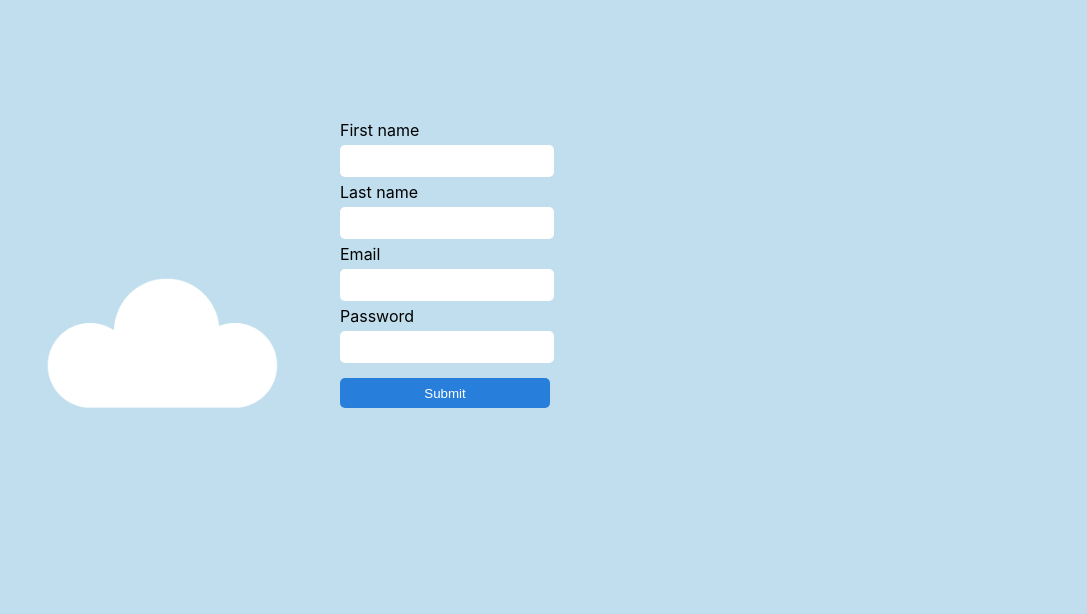
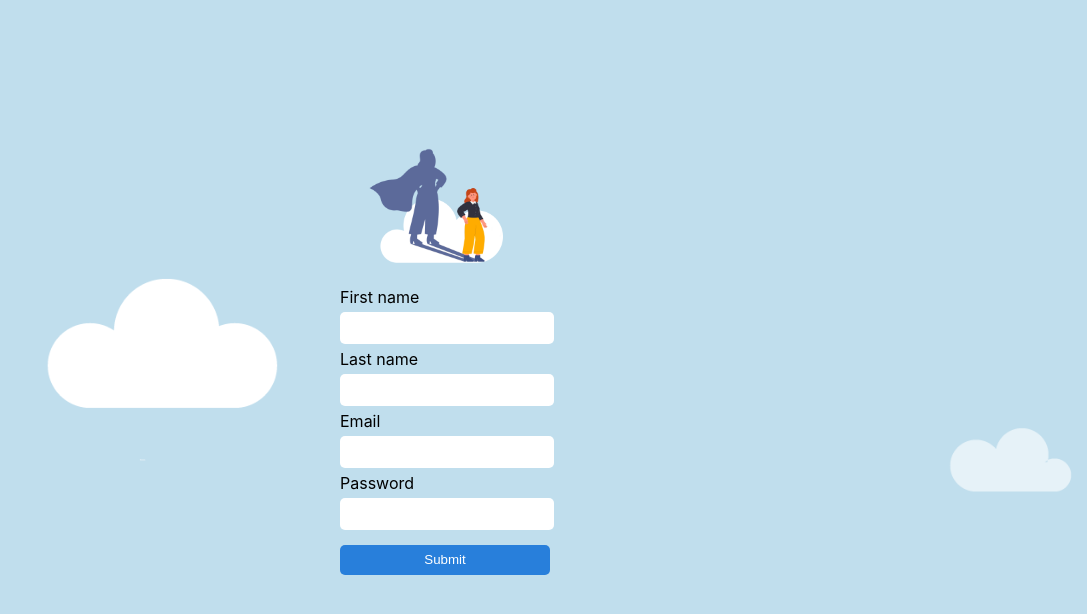
Before and after one commit to LinaAdamsson/final-project-frontend, a React (Create React App) app: page /register in a window 1280 px wide. Shown: the top 614 px of the page, without its empty margins (193-1280 px from the left). Built offline with nearby package versions, Linux system fonts and the light colour scheme; a web font is replaced by a local one.

Commit message:
Added avatar to registerform comp.

```diff
--- a/src/components/RegisterForm.js
+++ b/src/components/RegisterForm.js
@@ -4,6 +4,7 @@ import { useNavigate } from 'react-router-dom';
 import { user } from 'reducers/user';
 import { API_URL } from 'utils/urls';
 import { FormWrapper, InputForm, InputLabel, Button } from 'styles/FormStyle';
+import { UserAvatar } from 'styles/UserPage';
 
 const RegisterForm = () => {
   const [firstName, setFirstName] = useState('');
@@ -53,7 +54,13 @@ const RegisterForm = () => {
       })
   }
   return (
-    <FormWrapper>
+    <FormWrapper
+      style={{
+        flexWrap: 'wrap',
+        flexDirection: 'column',
+        alignItems: 'center'
+      }}>
+      <UserAvatar src="/Images/Avatar_moln.png" alt="avatar" />
       <form onSubmit={onFormSubmit}>
         <InputForm>
           <InputLabel htmlFor="firstName">
```
